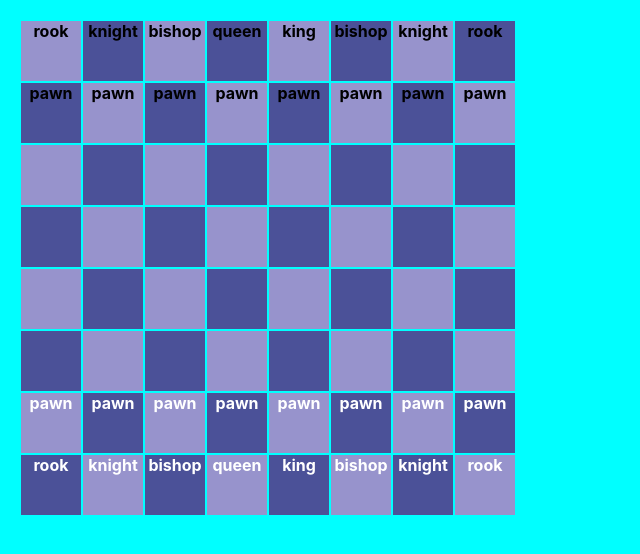
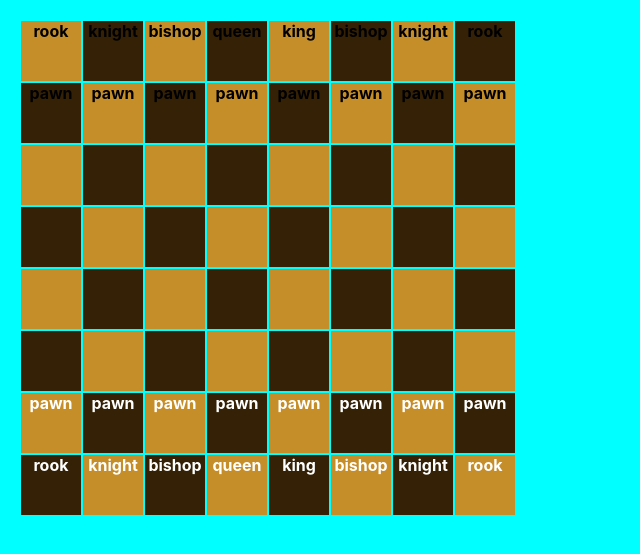
Before and after one commit to danidanida/chess, a React (Create React App) app: page / in a window 1280 px wide. Shown: the top 554 px of the page, without its empty margins (0-640 px from the left). Built offline with nearby package versions, Linux system fonts and the light colour scheme.

Commit message:
add figures classes instances

```diff
--- a/package.json
+++ b/package.json
@@ -53,5 +53,5 @@
   "bugs": {
     "url": "https://github.com/danidanida/chess/issues"
   },
-  "homepage": "https://github.com/danidanida/chess#readme"
+  "homepage": "/"
 }
--- a/public/index.html
+++ b/public/index.html
@@ -2,19 +2,15 @@
 <html lang="en">
   <head>
     <meta charset="utf-8" />
-    <link rel="icon" href="%PUBLIC_URL%/favicon.ico" />
     <meta name="viewport" content="width=device-width, initial-scale=1" />
     <meta name="theme-color" content="#000000" />
     <meta
       name="description"
       content="Web site created using create-react-app"
     />
-    <link rel="apple-touch-icon" href="%PUBLIC_URL%/logo192.png" />
-    <link rel="manifest" href="%PUBLIC_URL%/manifest.json" />
     <title>Chess board</title>
   </head>
   <body>
-    <noscript>You need to enable JavaScript to run this app.</noscript>
     <div id="root"></div>
   </body>
 </html>
--- a/src/components/Board/Board.tsx
+++ b/src/components/Board/Board.tsx
@@ -1,53 +1,54 @@
 import './Board.css';
 import { useState } from 'react';
 import Cell from '../Cell/Cell';
+import { Pawn, King, Bishop, Knight, Rook, Queen } from '../../figures/Figure';
 
 const Board = () => {
 
+    const figures = [
+        new Pawn(true, 6, 0),
+        new Pawn(true, 6, 1),
+        new Pawn(true, 6, 2),
+        new Pawn(true, 6, 3),
+        new Pawn(true, 6, 4),
+        new Pawn(true, 6, 5),
+        new Pawn(true, 6, 6),
+        new Pawn(true, 6, 7),
 
-    const figures = [
-        { i: 6, j: 0, type: "pawn", color: 'white', },
-        { i: 6, j: 1, type: "pawn", color: 'white', },
-        { i: 6, j: 2, type: "pawn", color: 'white', },
-        { i: 6, j: 3, type: "pawn", color: 'white', },
-        { i: 6, j: 4, type: "pawn", color: 'white', },
-        { i: 6, j: 5, type: "pawn", color: 'white', },
-        { i: 6, j: 6, type: "pawn", color: 'white', },
-        { i: 6, j: 7, type: "pawn", color: 'white', },
+        new Pawn(false, 1, 0),
+        new Pawn(false, 1, 1),
+        new Pawn(false, 1, 2),
+        new Pawn(false, 1, 3),
+        new Pawn(false, 1, 4),
+        new Pawn(false, 1, 5),
+        new Pawn(false, 1, 6),
+        new Pawn(false, 1, 7),
 
-        { i: 1, j: 0, type: "pawn", color: 'black' },
-        { i: 1, j: 1, type: "pawn", color: 'black' },
-        { i: 1, j: 2, type: "pawn", color: 'black' },
-        { i: 1, j: 3, type: "pawn", color: 'black' },
-        { i: 1, j: 4, type: "pawn", color: 'black' },
-        { i: 1, j: 5, type: "pawn", color: 'black' },
-        { i: 1, j: 6, type: "pawn", color: 'black' },
-        { i: 1, j: 7, type: "pawn", color: 'black' },
+        new Knight(false, 0, 1),
+        new Knight(false, 0, 6),
 
-        { i: 7, j: 1, type: "knight", color: 'white' },
-        { i: 7, j: 6, type: "knight", color: 'white' },
+        new Knight(true, 7, 1),
+        new Knight(true, 7, 6),
 
-        { i: 0, j: 1, type: "knight", color: 'black' },
-        { i: 0, j: 6, type: "knight", color: 'black' },
+        new Rook(true, 7, 0),
+        new Rook(true, 7, 7),
 
-        { i: 7, j: 0, type: "rook", color: "white" },
-        { i: 7, j: 7, type: "rook", color: "white" },
+        new Rook(false, 0, 0),
+        new Rook(false, 0, 7),
 
-        { i: 0, j: 0, type: "rook", color: "black" },
-        { i: 0, j: 7, type: "rook", color: "black" },
+        new Queen(true, 7, 3),
+        new Queen(false, 0, 3),
 
-        { i: 7, j: 3, type: "queen", color: "white" },
-        { i: 0, j: 3, type: "queen", color: "black" },
+        new King(true, 7, 4),
+        new King(false, 0, 4),
 
-        { i: 7, j: 4, type: "king", color: "white" },
-        { i: 0, j: 4, type: "king", color: "black" },
+        new Bishop(true, 7, 2),
+        new Bishop(true, 7, 5),
 
-        { i: 7, j: 2, type: "bishop", color: "white" },
-        { i: 7, j: 5, type: "bishop", color: "white" },
+        new Bishop(false, 0, 2),
+        new Bishop(false, 0, 5)
+    ]
 
-        { i: 0, j: 2, type: "bishop", color: "black" },
-        { i: 0, j: 5, type: "bishop", color: "black" }
-    ];
 
     const [isSelected, setSelected] = useState<SelectedCoordinates>({
         i: '',
@@ -66,7 +67,7 @@ const Board = () => {
             for (let j = 0; j < 8; j++) {
                 const isBlack = ((i + j) % 2) === 0
                 let isSelectedCell = (i === isSelected.i && j === isSelected.j)
-                let filteredArray = figures.filter(f => f.i === i && f.j === j)
+                let filteredArray = figures.filter(f => f.coordinateI === i && f.coordinateJ === j)
                 let currentFigure = filteredArray[0]
                 rows.push(<th key={(i + j).toString()}><Cell figure={currentFigure} selected={isSelectedCell} handleClick={handleClick} color={isBlack} i={i} j={j} /></th>)
             }
--- a/src/components/Cell/Cell.css
+++ b/src/components/Cell/Cell.css
@@ -4,12 +4,12 @@
 }
 
 .cell_white{
-    background-color: #9793cc;
+    background-color: #C68E29;
 
 }
 
 .cell_black{
-    background-color: #4b5198;
+    background-color: #352105;
 }
 
 .figure_name {
--- a/src/components/Cell/Cell.tsx
+++ b/src/components/Cell/Cell.tsx
@@ -9,16 +9,16 @@ const Cell: React.FC<Props> = ({ color, i, j, handleClick, selected, figure }) =
 
     return (
         <div onClick={handleChange} style={selected ? { backgroundColor: '#FFFFE0' } : undefined} className={color ? "cell cell_white" : "cell cell_black"}>
-            {figure && <p className="figure_name" style={{color:`${figure.color}`}}> {figure.type} </p>}
+            {figure && <p className="figure_name" style={figure.color? {color:"white"}:{color:"black"}}> {figure.type} </p>}
         </div>
     );
 };
 
 interface Figure {
     type: string,
-    color: string,
-    i: number,
-    j: number
+    color: boolean,
+    coordinateI: number,
+    coordinateJ: number
 }
 interface Props {
    color: boolean,
@@ -30,28 +30,3 @@ interface Props {
 }
 
 export default Cell;
-
-/*
-interface Figure
-{
-    i: number;
-    j: number;
-    type: string;
-    side: string;
-
-    canMove(targetI, targetJ): boolean
-
-}
-
-class Pawn implements Figure
-{
-
-}
-
-class Bishop implements Figure
-{
-
-}
-
-
-*/
--- /dev/null
+++ b/src/figures/Figure.ts
@@ -0,0 +1,109 @@
+interface IFigure {
+  color: boolean
+  coordinateI: number
+  coordinateJ: number
+  type: string
+ // canMove(targetI: number, targetJ: number): boolean
+}
+
+export class Pawn implements IFigure {
+  constructor(color: boolean, coordinateI: number, coordinateJ: number) {
+    this.color = color;
+    this.coordinateI = coordinateI;
+    this.coordinateJ = coordinateJ;
+    this.type = "pawn";
+  }
+  color: boolean;
+  coordinateI: number;
+  coordinateJ: number;
+  type: string;
+
+  /*canMove(targetI: number, targetJ: number): boolean {
+    if(this.color) {
+      if(targetI - this.coordinateI === 1) {
+        return true;
+      }
+      else return false
+    }
+    else {
+      if(targetI - this.coordinateI === -1) {
+        return true
+    } return false
+  } */
+
+}
+
+export class King implements IFigure {
+  constructor(color: boolean, coordinateI: number, coordinateJ: number) {
+    this.color = color;
+    this.coordinateI = coordinateI;
+    this.coordinateJ = coordinateJ;
+    this.type = "king";
+  }
+  color: boolean;
+  coordinateI: number;
+  coordinateJ: number;
+  type: string;
+
+}
+
+export class Knight implements IFigure {
+  constructor(color: boolean, coordinateI: number, coordinateJ: number) {
+    this.color = color;
+    this.coordinateI = coordinateI;
+    this.coordinateJ = coordinateJ;
+    this.type = "knight";
+  }
+  color: boolean;
+  coordinateI: number;
+  coordinateJ: number;
+  type: string;
+}
+
+export class Rook implements IFigure {
+  constructor(color: boolean, coordinateI: number, coordinateJ: number) {
+    this.color = color;
+    this.coordinateI = coordinateI;
+    this.coordinateJ = coordinateJ;
+    this.type = "rook";
+  }
+  color: boolean;
+  coordinateI: number;
+  coordinateJ: number;
+  type: string;
+
+}
+
+export class Queen implements IFigure {
+  constructor(color: boolean, coordinateI: number, coordinateJ: number) {
+    this.color = color;
+    this.coordinateI = coordinateI;
+    this.coordinateJ = coordinateJ;
+    this.type = "queen";
+  }
+  color: boolean;
+  coordinateI: number;
+  coordinateJ: number;
+  type: string;
+
+}
+
+export class Bishop implements IFigure {
+  constructor(color: boolean, coordinateI: number, coordinateJ: number) {
+    this.color = color;
+    this.coordinateI = coordinateI;
+    this.coordinateJ = coordinateJ;
+    this.type = "bishop";
+  }
+  color: boolean;
+  coordinateI: number;
+  coordinateJ: number;
+  type: string;
+
+}
+//const arr: IFigure[] = [new King(), new King(), new Pawn()]
+
+
+
+
+//export { }
```
